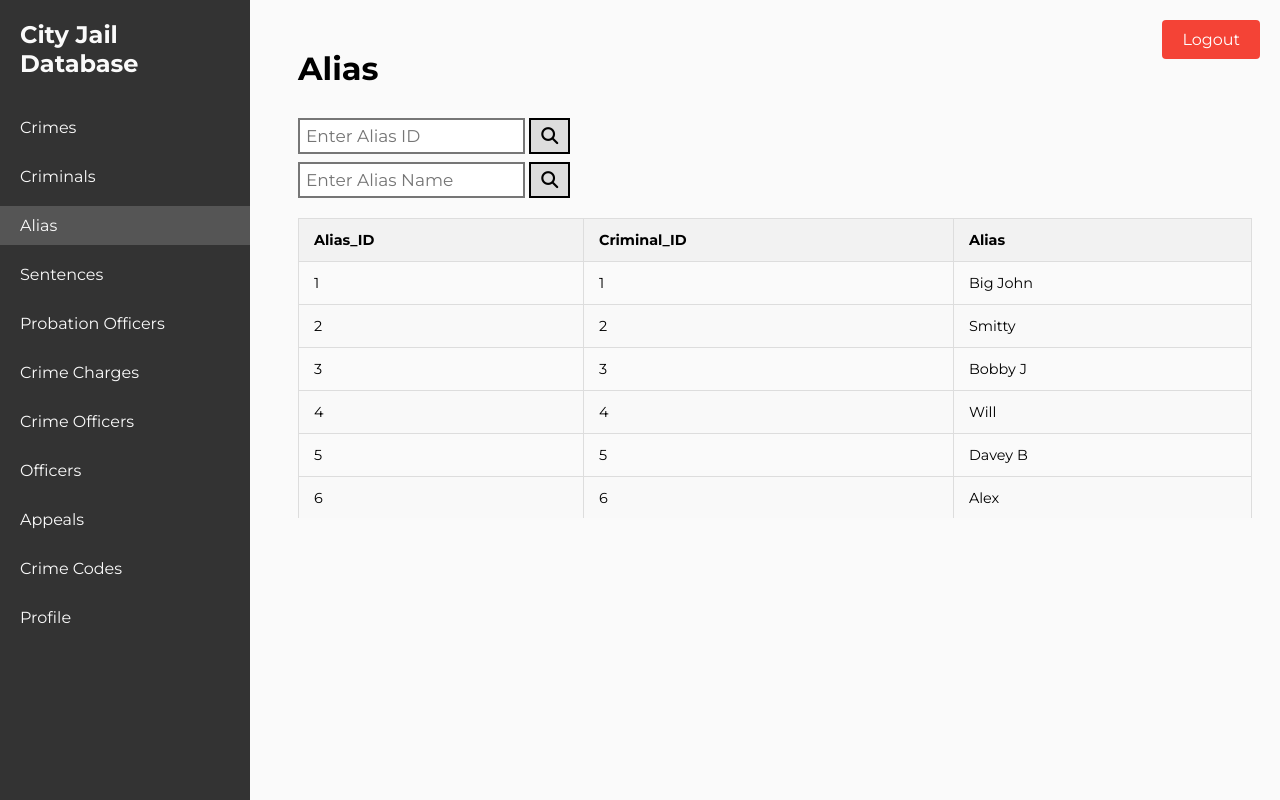
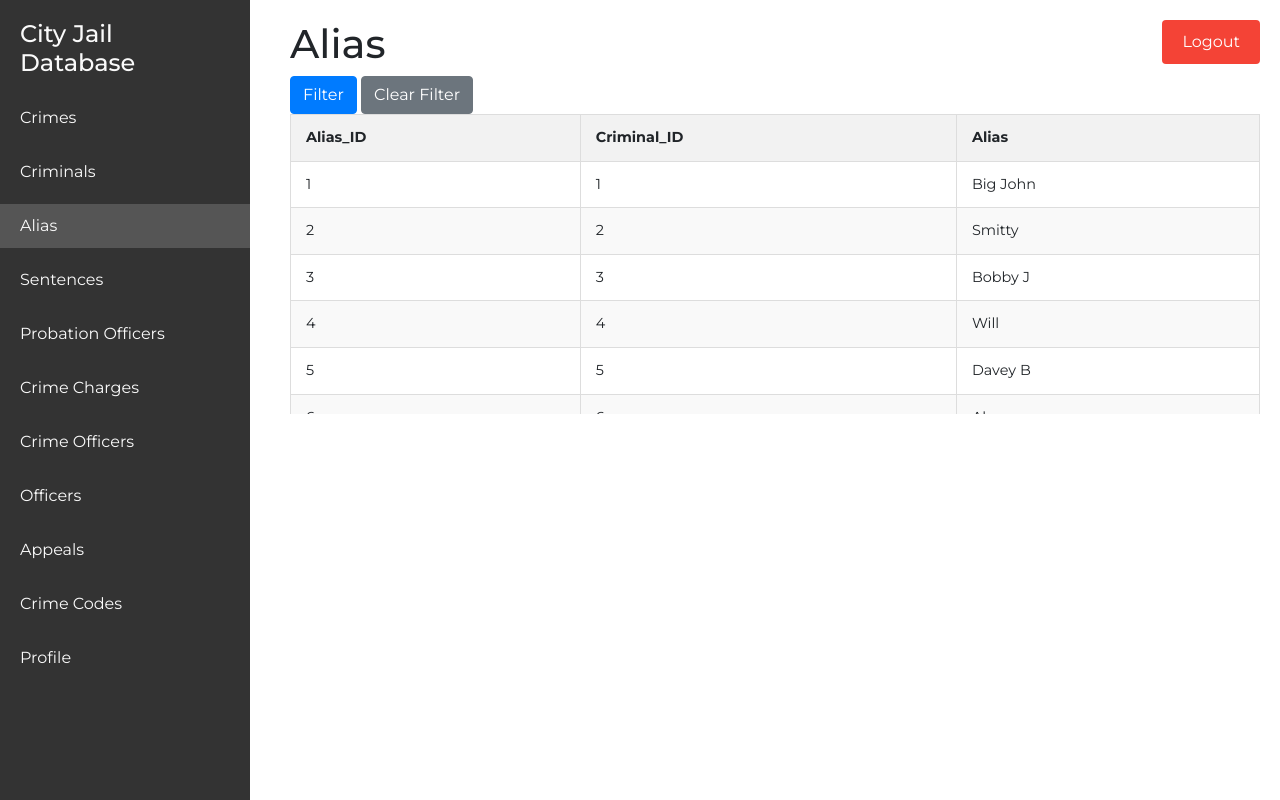
Before and after one commit to 395110n/CSUY3083Project, a Flask app: a page that uses templates/alias.html in a window 1280 px wide. Run offline with Flask 3, Linux system fonts and the light colour scheme; data comes from the database, SQL or seed files in the repository; some libraries are stand-ins or nearby versions.

Commit message:
fixed alias filter

```diff
--- a/server.py
+++ b/server.py
@@ -1,4 +1,4 @@
-from flask import Flask, make_response, render_template, request, session, redirect, url_for, flash
+from flask import Flask, make_response, render_template, request, session, redirect, url_for, jsonify
 from flask_mysqldb import MySQL
 import pandas as pd
 
@@ -208,22 +208,31 @@ def filter_alias(username):
         except:
             return make_response("Error: Alias ID already exists or required data is missing.", 400)
     else:
+        runstatement('''use Criminal_Records''', commit=True)
         alias_id = request.args.get('alias_id')
+        criminal_id = request.args.get('criminal_id')
         alias = request.args.get('alias')
-        query = None
-        displayMode = 'none'  # Initialize displayMode variable
+        query = ""
+
         if alias_id:
-            query = f"Alias_ID = '{alias_id}'"
-            displayMode = 'inline-block'
-        elif alias:
-            query = f"Alias = '{alias}'"
-            displayMode = 'inline-block'
-        else:
-            query = None
-        sql = generateStatementViewer('Alias', 'select', query, viewer['Alias'])
-        permission = session.get("permission")
+            query += f"Alias_ID = '{alias_id}'"
+        if criminal_id:
+            if query:
+                query += " AND "
+            query += f"Criminal_ID = '{criminal_id}'"
+        if alias:
+            if query:
+                query += " AND "
+            query += f"Alias = '{alias}'"
+
+        if session["permission"] == "viewer":
+            table = viewer['Alias']
+        elif session["permission"] == "employee":
+            table = employee['Alias']
+
+        sql = generateStatementViewer('Alias', 'select', query, table)
         df = runstatement(sql)
-        return render_template("alias.html", data=df.to_html(classes="styled-table", index=False), displayMode=displayMode,permission=permission)
+        return df.to_html(classes="styled-table", index=False)
 
 @app.route("/<username>/appeals")
 def appeals(username):
--- a/templates/alias.html
+++ b/templates/alias.html
@@ -18,7 +18,51 @@
       rel="stylesheet"
       href="https://cdnjs.cloudflare.com/ajax/libs/font-awesome/4.7.0/css/font-awesome.min.css"
     />
-    <link rel="stylesheet" href="https://cdnjs.cloudflare.com/ajax/libs/font-awesome/6.5.2/css/all.min.css">
+    <link
+      rel="stylesheet"
+      href="https://cdnjs.cloudflare.com/ajax/libs/font-awesome/6.5.2/css/all.min.css"
+    />
+    <link
+      rel="stylesheet"
+      href="https://stackpath.bootstrapcdn.com/bootstrap/4.5.2/css/bootstrap.min.css"
+    />
+    <script src="https://stackpath.bootstrapcdn.com/bootstrap/4.5.2/js/bootstrap.min.js"></script>
+    <script src="https://ajax.googleapis.com/ajax/libs/jquery/3.5.1/jquery.min.js"></script>
+    <script src="https://stackpath.bootstrapcdn.com/bootstrap/4.5.2/js/bootstrap.min.js"></script>
+
+    <script>
+      // Function to clear input fields when modal is closed
+      $(document).ready(function () {
+        $("#filterModal").on("hidden.bs.modal", function () {
+          console.log("Modal hidden event triggered."); // Log event for debugging
+          // Clear input fields inside the form with id "filterForm"
+          $("#filterForm")[0].reset();
+          console.log("Form reset."); // Log form reset for debugging
+        });
+      });
+
+      // Function to submit filter form
+      function submitFilter() {
+        var form = $("#filterForm").serialize();
+        $.ajax({
+          type: "GET",
+          url: "{{ url_for('filter_alias', username=session['username']) }}",
+          data: form,
+          success: function (data) {
+            $(".scrollable-table").html(data);
+            $("#filterModal").modal("hide");
+          },
+          error: function (xhr, status, error) {
+            console.error("AJAX Error:", error);
+          },
+        });
+      }
+
+      function clearFilter() {
+        window.location.href =
+          "{{ url_for('alias', username=session['username']) }}";
+      }
+    </script>
   </head>
   <body>
     <!-- Sidebar navigation -->
@@ -62,84 +106,153 @@
     <!-- Main content -->
     <div class="content">
       <h1>Alias</h1>
-      <div class="search-container">
-        <form
-          name="filter"
-          style="display: inline-block"
-          action="{{ url_for('alias', username=session['username']) }}"
-          method="GET"
-        >
-          <input type="text" placeholder="Enter Alias ID" name="alias_id" />
-          <button type="submit" onclick="showClear()">
-            <i class="fa fa-search"></i>
-          </button>
-        </form>
-        <br />
-        <form
-          name="filterName"
-          style="display: inline-block"
-          action="{{ url_for('alias', username=session['username']) }}"
-          method="GET"
-        >
-          <input type="text" placeholder="Enter Alias Name" name="alias" />
-          <button type="submit"><i class="fa fa-search"></i></button>
-        </form>
-        <br />
+      <!-- Add a button to trigger the modal -->
       <button
         type="button"
-          id="clear"
-          onclick="clearFilter()"
-          style="display:{{displayMode}};"
+        class="btn btn-primary"
+        data-toggle="modal"
+        data-target="#filterModal"
       >
+        Filter
+      </button>
+
+      <!-- Add a Clear Filter button -->
+      <button type="button" class="btn btn-secondary" onclick="clearFilter()">
         Clear Filter
       </button>
-        <!-- use flask mode to pass the value to it to control the display or not -->
+
+      <!-- Modal -->
+      <div
+        class="modal fade"
+        id="filterModal"
+        tabindex="-1"
+        role="dialog"
+        aria-labelledby="filterModalLabel"
+        aria-hidden="true"
+      >
+        <div class="modal-dialog" role="document">
+          <div class="modal-content">
+            <div class="modal-header">
+              <h5 class="modal-title" id="filterModalLabel">
+                Filter Alias Data
+              </h5>
+              <button
+                type="button"
+                class="close"
+                data-dismiss="modal"
+                aria-label="Close"
+              >
+                <span aria-hidden="true">&times;</span>
+              </button>
             </div>
-
+            <div class="modal-body">
+              <form id="filterForm">
+                <div class="form-group">
+                  <label for="alias_id">Alias ID</label>
+                  <input
+                    type="text"
+                    class="form-control"
+                    id="alias_id"
+                    name="alias_id"
+                  />
+                </div>
+                <div class="form-group">
+                  <label for="criminal_id">Criminal ID</label>
+                  <input
+                    type="text"
+                    class="form-control"
+                    id="criminal_id"
+                    name="criminal_id"
+                  />
+                </div>
+                <div class="form-group">
+                  <label for="alias">Alias</label>
+                  <input
+                    type="text"
+                    class="form-control"
+                    id="alias"
+                    name="alias"
+                  />
+                </div>
+              </form>
+            </div>
+            <div class="modal-footer">
+              <button
+                type="button"
+                class="btn btn-secondary"
+                data-dismiss="modal"
+              >
+                Close
+              </button>
+              <button
+                type="button"
+                class="btn btn-primary"
+                onclick="submitFilter()"
+              >
+                Submit
+              </button>
+            </div>
+          </div>
+        </div>
+      </div>
       <div class="scrollable-table" id="table-container">
         {{ data | safe }}
         <!-- Render the table data here -->
       </div>
 
-
-      <div class="Insert" style="display:{% if permission != 'host' %}none{% else %}block{% endif %};">
+      <div
+        class="Insert"
+        style="display:{% if permission != 'host' %}none{% else %}block{% endif %};"
+      >
         <h2>Insert Alias</h2>
-        <form
-          id="insert-form"
+        <form id="insert-form">
+          <div
+            id="insert-form-div"
+            style="max-height: 200px; max-width: 100%; overflow-y: scroll"
           >
-          <div id="insert-form-div" style="max-height: 200px;max-width: 100%; overflow-y: scroll;">
-            <button type="button" onclick="insertRow()"><i class="fa-solid fa-plus"></i></button>
-            <button type="button" onclick="deleteRow()"><i class="fa-solid fa-minus"></i></button>
-            <br>
-            <br>
-            <div style="width: 55%;">
+            <button type="button" onclick="insertRow()">
+              <i class="fa-solid fa-plus"></i>
+            </button>
+            <button type="button" onclick="deleteRow()">
+              <i class="fa-solid fa-minus"></i>
+            </button>
+            <br />
+            <br />
+            <div style="width: 55%">
               <label for="alias_id0">Alias ID:</label>
-              <input type="text" id="alias_id0" name="alias_id[]" required  />
+              <input type="text" id="alias_id0" name="alias_id[]" required />
               <label for="criminal_id0">Criminal ID:</label>
-              <input type="text" id="criminal_id0" name="criminal_id[]" required />
+              <input
+                type="text"
+                id="criminal_id0"
+                name="criminal_id[]"
+                required
+              />
               <label for="alias0">Alias:</label>
               <input type="text" id="alias0" name="alias[]" required />
-              <br>
-              <br>
+              <br />
+              <br />
             </div>
           </div>
-          <button id="insertButton" type="submit" onclick="submitForm()" style="margin-left: 50% ;">Insert</button>
+          <button
+            id="insertButton"
+            type="submit"
+            onclick="submitForm()"
+            style="margin-left: 50%"
+          >
+            Insert
+          </button>
         </form>
       </div>
       <span id="error_message"></span>
     </div>
     <a href="{{ url_for('logout') }}" class="logout-button">Logout</a>
     <script>
-
-      function clearFilter() {
-        window.location.href =
-          "{{ url_for('alias', username=session['username']) }}";
-      }
       var count = 1;
-      function insertRow(){
-        var newdiv = document.createElement('div');
-        newdiv.style="width: 55%;";
-        newdiv.innerHTML=`
+      function insertRow() {
+        var newdiv = document.createElement("div");
+        newdiv.style = "width: 55%;";
+        newdiv.innerHTML = `
           <label for="alias_id${count}">Alias ID:</label>
           <input type="text" id="alias_id${count}" name="alias_id[]" required />
           <label for="criminal_id${count}">Criminal ID:</label>
@@ -148,14 +261,16 @@
           <input type="text" id="alias${count}" name="alias[]" required />
           <br>
           <br>`;
-        document.getElementById('insert-form-div').appendChild(newdiv);
+        document.getElementById("insert-form-div").appendChild(newdiv);
         count++;
       }
-      function deleteRow(){
-        var lastDivChild = document.querySelector('#insert-form-div > div:last-child');
+      function deleteRow() {
+        var lastDivChild = document.querySelector(
+          "#insert-form-div > div:last-child"
+        );
         // it is id selector, so it will only select the last child of the div
-        if(count > 1){
-          document.getElementById('insert-form-div').removeChild(lastDivChild);
+        if (count > 1) {
+          document.getElementById("insert-form-div").removeChild(lastDivChild);
           count--;
         }
       }
@@ -166,14 +281,18 @@
         var formData = new FormData(form);
         //asynchronous request to the server, it will not reload the page
         var xhr = new XMLHttpRequest();
-        xhr.open("POST", "{{ url_for('alias', username=session['username']) }}", true);
-        xhr.onreadystatechange = function() {
+        xhr.open(
+          "POST",
+          "{{ url_for('alias', username=session['username']) }}",
+          true
+        );
+        xhr.onreadystatechange = function () {
           if (xhr.readyState === 4 && xhr.status === 200) {
-                document.getElementById("table-container").innerHTML = xhr.responseText;
+            document.getElementById("table-container").innerHTML =
+              xhr.responseText;
             document.getElementById("insert-form").reset();
             //clear the form after insert successfully
-            }
-            else if (xhr.readyState === 4 && xhr.status !== 200) {
+          } else if (xhr.readyState === 4 && xhr.status !== 200) {
             var error_message = document.getElementById("error_message");
             if (error_message != null) {
               error_message.innerHTML = xhr.responseText;
```
Lines whose indentation alone changed are shown as unchanged.
